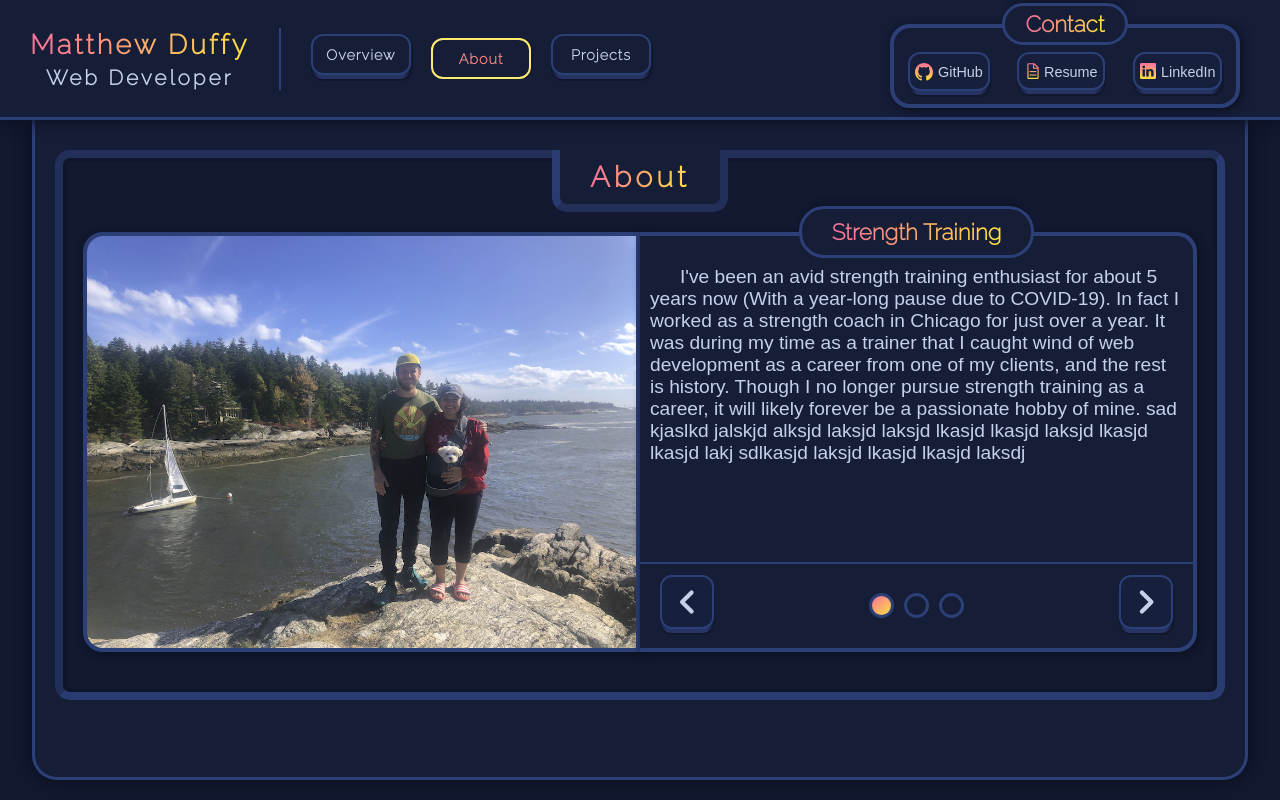
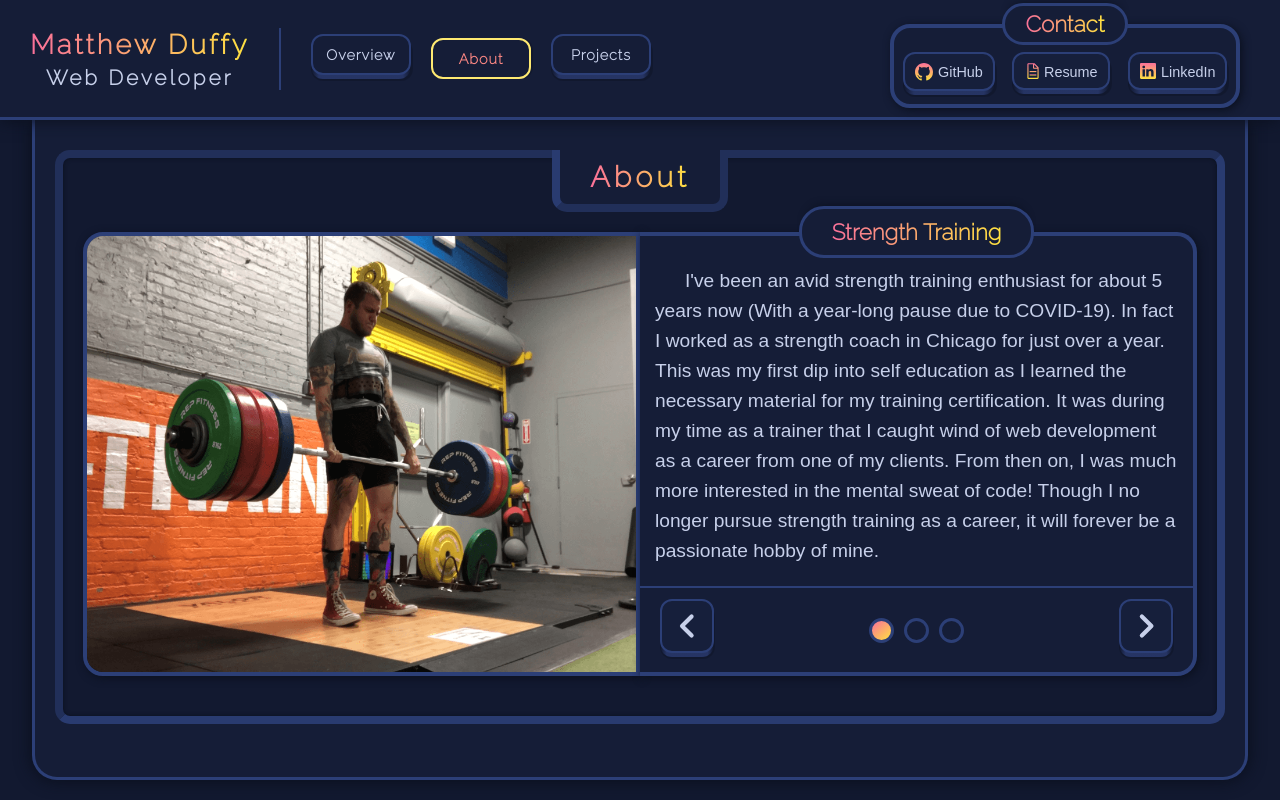
Before and after one commit to mattduff707/my-portfolio, a React (Create React App) app: page /about in a window 1280 px wide. Built offline with nearby package versions, Linux system fonts and the light colour scheme; a web font is replaced by a local one.

Commit message:
Added image to overview. Several tweaks
Tweaked button size in contact card. Fixed double focus bug
on button links

```diff
--- a/src/components/CoolButton.js
+++ b/src/components/CoolButton.js
@@ -1,9 +1,9 @@
 import React from 'react';
 import styled from 'styled-components';
 
-const CoolButton = ({ children, className, handleClick, margin, padding, fontSize }) => {
+const CoolButton = ({ children, className, handleClick, margin, padding, fontSize, tabIndex }) => {
   return (
-    <Btn margin={margin} padding={padding} onClick={handleClick}>
+    <Btn tabIndex={tabIndex} margin={margin} padding={padding} onClick={handleClick}>
       <Shadow></Shadow>
       <Edge></Edge>
       <Front padding={padding} fontSize={fontSize} className={className}>
--- a/src/components/CoolToggle.js
+++ b/src/components/CoolToggle.js
@@ -1,9 +1,20 @@
 import React from 'react';
 import styled from 'styled-components';
 
-const CoolToggle = ({ children, className, handleClick, margin, padding, width, fontSize, isActive, labelFor }) => {
+const CoolToggle = ({
+  children,
+  className,
+  handleClick,
+  margin,
+  padding,
+  width,
+  fontSize,
+  isActive,
+  labelFor,
+  tabIndex,
+}) => {
   return (
-    <Btn width={width} margin={margin} padding={padding} onClick={handleClick} isActive={isActive}>
+    <Btn tabIndex={tabIndex} width={width} margin={margin} padding={padding} onClick={handleClick} isActive={isActive}>
       <Shadow isActive={isActive}></Shadow>
       <Edge></Edge>
       <Front isActive={isActive} padding={padding} fontSize={fontSize} className={className} htmlFor={labelFor}>
--- a/src/components/body/about/AboutContent.js
+++ b/src/components/body/about/AboutContent.js
@@ -55,12 +55,13 @@ const Text = styled.p`
   color: var(--color-alternative);
   font-family: var(--font-family-secondary);
   font-size: 0.9rem;
+  line-height: 30px;
   @media (min-width: 500px) {
     font-size: 1rem;
   }
   @media (min-width: 1024px) {
     font-size: 1.2rem;
-    padding: 10px;
+    padding: 10px 15px;
   }
 `;
 
--- a/src/components/body/overview/MainImage.js
+++ b/src/components/body/overview/MainImage.js
@@ -1,6 +1,6 @@
 import React from 'react';
 import styled from 'styled-components';
-import picture from '../../../images/me.jpg';
+import picture from '../../../images/dogpic.jpg';
 
 const MainImage = ({ noDisplayAt }) => {
   return (
--- a/src/components/body/projects/ProjectCard.js
+++ b/src/components/body/projects/ProjectCard.js
@@ -26,13 +26,13 @@ const ProjectCard = ({ title, subtitle, description, stack, path }) => {
       <LinkWrap>
         <ButtonWrapper>
           <Link to={path} style={{ marginRight: '10px' }}>
-            <StyledCoolButton>
+            <StyledCoolButton tabIndex="-1">
               <DetailsIcon style={{ marginRight: '5px' }} />
               <LinkText>Details</LinkText>
             </StyledCoolButton>
           </Link>
           <a href="https://github.com/" target="_blank" rel="noreferrer">
-            <StyledCoolButton>
+            <StyledCoolButton tabIndex="-1">
               <GithubIcon style={{ width: '20px', height: '20px', marginRight: '5px' }} />
               <LinkText>GitHub</LinkText>
             </StyledCoolButton>
--- a/src/components/header/Contact.js
+++ b/src/components/header/Contact.js
@@ -13,21 +13,21 @@ const Contact = ({ className }) => {
       <FlexWrap>
         <Container>
           <a href="https://github.com/mattduff707" target="_blank" rel="noreferrer">
-            <StyledCoolButton>
+            <StyledCoolButton tabIndex="-1">
               <GithubIcon style={{ marginRight: '5px', marginTop: '1px' }} />
               <Text>GitHub</Text>
             </StyledCoolButton>
           </a>
         </Container>
         <Container>
-          <StyledCoolButton>
+          <StyledCoolButton tabIndex="-1">
             <ResumeIcon style={{ marginRight: '2px' }} />
             <Text>Resume</Text>
           </StyledCoolButton>
         </Container>
         <Container>
           <a href="https://www.linkedin.com/in/matthew-duffy-940112210/" target="_blank" rel="noreferrer">
-            <StyledCoolButton>
+            <StyledCoolButton tabIndex="-1">
               <LinkedInIcon style={{ marginRight: '5px', marginTop: '1px' }} />
               <Text>LinkedIn</Text>
             </StyledCoolButton>
@@ -87,10 +87,13 @@ const Container = styled.div`
 `;
 
 const StyledCoolButton = styled(CoolButton)`
-  padding: 8px 5px;
+  padding: 8px 10px;
   font-size: 0.9rem;
   display: flex;
   align-items: stretch;
+  @media (max-width: 1200px) {
+    padding: 8px 5px;
+  }
   @media (max-width: 700px) {
     font-size: 0.75rem;
   }
--- a/src/components/header/Nav.js
+++ b/src/components/header/Nav.js
@@ -93,17 +93,23 @@ const Nav = () => {
       <NavUl>
         <ListItem>
           <ListLink onClick={handleNav} path={OverviewPath} activeStyle={active} exact to={OverviewPath}>
-            <CoolLink isActive={currentPath === OverviewPath}>Overview</CoolLink>
+            <CoolLink tabIndex="-1" isActive={currentPath === OverviewPath}>
+              Overview
+            </CoolLink>
           </ListLink>
         </ListItem>
         <ListItem>
           <ListLink onClick={handleNav} path={AboutPath} activeStyle={active} to={AboutPath}>
-            <CoolLink isActive={currentPath === AboutPath}>About</CoolLink>
+            <CoolLink tabIndex="-1" isActive={currentPath === AboutPath}>
+              About
+            </CoolLink>
           </ListLink>
         </ListItem>
         <ListItem>
           <ListLink onClick={handleNav} path={ProjectsPath} activeStyle={active} to={ProjectsPath}>
-            <CoolLink isActive={ProjectsPathRegex.test(currentPath)}>Projects</CoolLink>
+            <CoolLink tabIndex="-1" isActive={ProjectsPathRegex.test(currentPath)}>
+              Projects
+            </CoolLink>
           </ListLink>
         </ListItem>
       </NavUl>
--- a/src/constants.js
+++ b/src/constants.js
@@ -1,4 +1,4 @@
-import testPic from './images/backgroundUs.jpg';
+import testPic from './images/strength.png';
 import testPicTwo from './images/image0.jpeg';
 import testPicThree from './images/image1.jpeg';
 
@@ -6,9 +6,11 @@ export const aboutData = [
   {
     title: 'Strength Training',
     text: `I've been an avid strength training enthusiast for about 5 years now (With a year-long pause due to COVID-19).
-       In fact I worked as a strength coach in Chicago for just over a year.
-        It was during my time as a trainer that I caught wind of web development as a career from one of my clients, and the rest is history.
-         Though I no longer pursue strength training as a career, it will likely forever be a passionate hobby of mine. sad kjaslkd jalskjd alksjd laksjd laksjd lkasjd lkasjd laksjd lkasjd lkasjd lakj sdlkasjd laksjd lkasjd lkasjd laksdj `,
+       In fact I worked as a strength coach in Chicago for just over a year. This was my first dip into self education as I
+       learned the necessary material for my training certification.
+        It was during my time as a trainer that I caught wind of web development as a career from one of my clients.
+        From then on, I was much more interested in the mental sweat of code!
+         Though I no longer pursue strength training as a career, it will forever be a passionate hobby of mine.`,
     picture: testPic,
   },
   {
@@ -26,9 +28,9 @@ export const aboutData = [
 ];
 export const projectsData = [
   {
-    path: '/projects/duffy-web-brain-one',
-    title: 'Duffy Web Brain 1',
-    subtitle: 'Personal notes app',
+    path: '/projects/the-hub',
+    title: 'The Hub',
+    subtitle: 'Sci-fi Landing page',
     stack: ['React', 'Gatsbyjs', 'PrismJs'],
     description:
       "Throughout most of my self education I had not been utilizing any solid not taking methodology. Learning in the IDE wasn't cutting it, so I made my own solution! asjdh aksjdh aksjd akjshd kajshd kjakajksjk akhsjdkjahsh sjhdjs jshdjsh",
```
Also changed, not shown: src/images/dogpic.jpg (added), src/images/strength.png (added).
